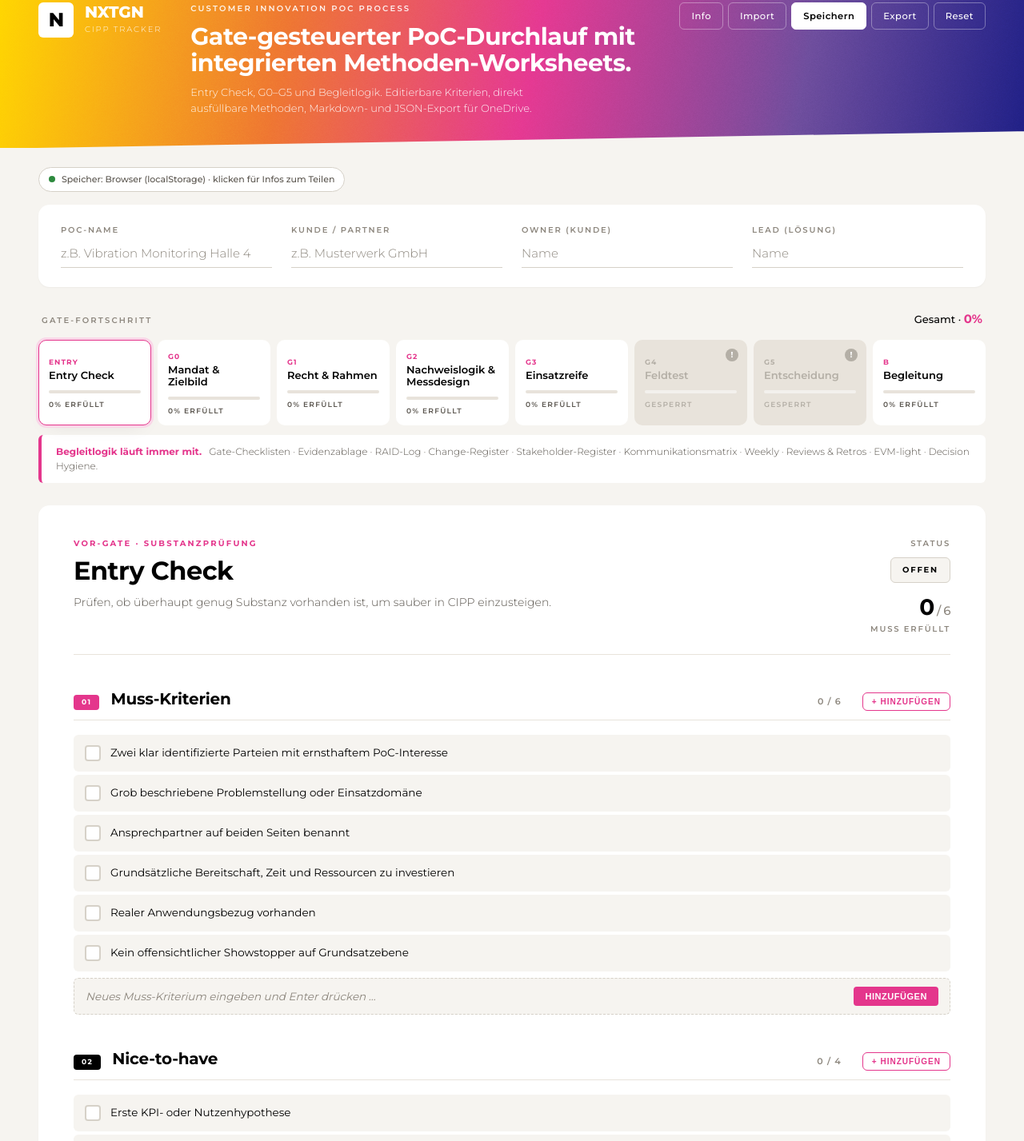
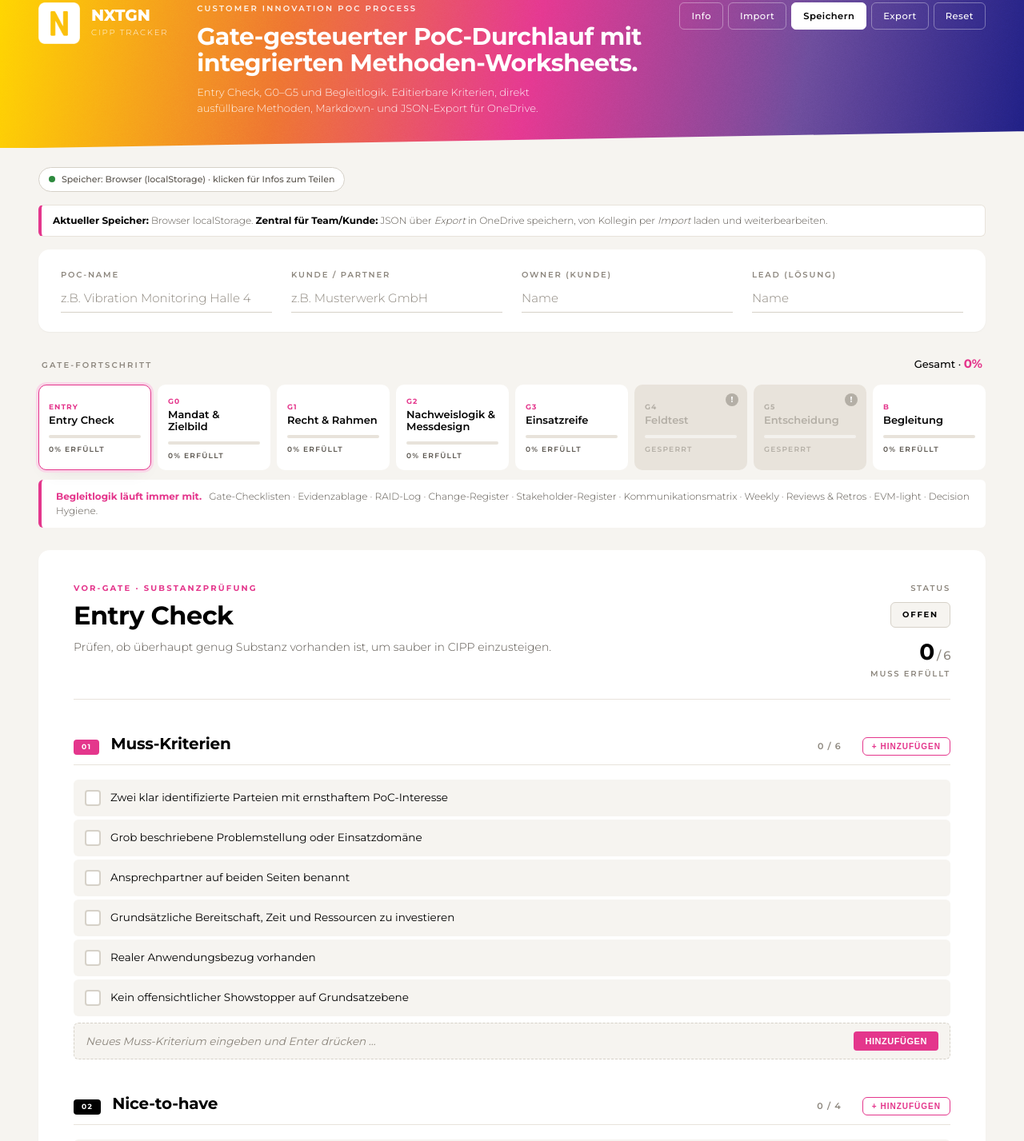
Before and after one commit to pcqtwptysf-ship-it/CIPP, a plain HTML site: page cipp-tracker-v2.html in a window 1280 px wide. Shown: the part 29-1456 px from the top of the page at 80% size. Drawn offline with Linux system fonts and the light colour scheme.

Commit message:
Add KPI tracker section, storage guidance, and NXTGN logos

```diff
--- a/cipp-tracker-v2.html
+++ b/cipp-tracker-v2.html
@@ -34,7 +34,7 @@
   .hero::after { content:""; position:absolute; left:0; right:0; bottom:-1px; height:36px; background: var(--beige); clip-path: polygon(0 100%, 100% 100%, 100% 40%, 0 100%); }
   .hero-inner { position:relative; z-index:1; max-width:1280px; margin:0 auto; display:flex; justify-content:space-between; align-items:flex-start; gap:36px; flex-wrap:wrap; }
   .logo-mark { display:flex; align-items:center; gap:14px; }
-  .logo-N { width:44px; height:44px; background:var(--white); border-radius:var(--radius-sm); display:flex; align-items:center; justify-content:center; font-weight:800; font-size:24px; color:var(--black); letter-spacing:-0.04em; }
+  .logo-mark img { display:block; width:52px; height:52px; object-fit:contain; }
   .logo-text { font-weight:800; font-size:20px; color:var(--white); line-height:1; }
   .logo-sub { font-weight:300; font-size:10px; letter-spacing:0.18em; text-transform:uppercase; color:var(--white); opacity:.92; margin-top:4px; }
   .hero-title { flex:1; min-width:300px; max-width:580px; }
@@ -64,6 +64,8 @@
   .storage-pill.ok .dot { background:#2d8a3e; }
   .storage-pill.warn .dot { background:var(--orange); }
   .storage-pill:hover { border-color:var(--pink); }
+  .storage-explain { margin-bottom:16px; background:var(--white); border:1px solid var(--grey-line-soft); border-left:4px solid var(--pink); border-radius:var(--radius-sm); padding:10px 14px; font-size:12px; color:var(--grey-text); line-height:1.5; }
+  .storage-explain strong { color:var(--black); }
 
   /* POC META */
   .poc-meta { background:var(--white); border-radius:var(--radius-lg); padding:24px 28px; margin-bottom:28px; display:grid; grid-template-columns:repeat(4,1fr); gap:24px; box-shadow:var(--shadow-sm); }
@@ -267,7 +269,7 @@
   <div class="hero-inner">
     <div style="display:flex; flex-direction:column; gap:16px;">
       <div class="logo-mark">
-        <div class="logo-N">N</div>
+        <img src="./assets/logo-nxtgn-weiss.png" alt="NXTGN Logo">
         <div>
           <div class="logo-text">NXTGN</div>
           <div class="logo-sub">CIPP Tracker</div>
@@ -294,6 +296,7 @@
   <div class="storage-pill" id="storage-pill" onclick="openHelp()" title="Klicke für Infos zu Speicher und Teilen">
     <span class="dot"></span><span id="storage-pill-text">Initialisiere Speicher…</span>
   </div>
+  <div class="storage-explain" id="storage-explain"></div>
 
   <section class="poc-meta">
     <div><label>PoC-Name</label><input id="meta-name" placeholder="z.B. Vibration Monitoring Halle 4" oninput="onMeta()"></div>
@@ -932,6 +935,7 @@ function blankState() {
     s.gates[g.id] = {
       muss: g.muss.map(t => ({ id:newId(), text:t, done:false })),
       nice: g.nice.map(t => ({ id:newId(), text:t, done:false })),
+      kpis: [],
       notes: '',
       methods: {}
     };
@@ -954,6 +958,7 @@ function migrate(loaded) {
     } else {
       if (Array.isArray(l.muss)) fresh.gates[g.id].muss = l.muss.map(x => ({ id:x.id||newId(), text:x.text||'', done:!!x.done }));
       if (Array.isArray(l.nice)) fresh.gates[g.id].nice = l.nice.map(x => ({ id:x.id||newId(), text:x.text||'', done:!!x.done }));
+      if (Array.isArray(l.kpis)) fresh.gates[g.id].kpis = l.kpis.map(x => ({ id:x.id||newId(), text:x.text||'', done:!!x.done }));
       if (l.methods && typeof l.methods === 'object') fresh.gates[g.id].methods = l.methods;
     }
     if (typeof l.notes === 'string') fresh.gates[g.id].notes = l.notes;
@@ -1024,6 +1029,18 @@ function updateStoragePill() {
     pill.classList.add('warn');
     text.textContent = 'Kein persistenter Speicher verfügbar — bitte regelmäßig als JSON exportieren';
   }
+  updateStorageExplain();
+}
+
+function updateStorageExplain() {
+  const box = document.getElementById('storage-explain');
+  if (!box) return;
+  const current = storageMode === 'claude'
+    ? 'Claude-Account-Storage'
+    : storageMode === 'local'
+      ? 'Browser localStorage'
+      : 'Nur In-Memory (nicht persistent)';
+  box.innerHTML = `<strong>Aktueller Speicher:</strong> ${current}. <strong>Zentral für Team/Kunde:</strong> JSON über <em>Export</em> in OneDrive speichern, von Kollegin per <em>Import</em> laden und weiterbearbeiten.`;
 }
 
 let saveTimer = null;
@@ -1131,6 +1148,8 @@ function renderPanel() {
   const mussTotal = state.gates[g.id].muss.length;
   const niceDone = state.gates[g.id].nice.filter(x=>x.done).length;
   const niceTotal = state.gates[g.id].nice.length;
+  const kpiDone = state.gates[g.id].kpis.filter(x=>x.done).length;
+  const kpiTotal = state.gates[g.id].kpis.length;
 
   let statusClass='open', statusText='offen';
   if (locked) { statusClass='locked'; statusText='gesperrt'; }
@@ -1184,6 +1203,15 @@ function renderPanel() {
   html += `
     <div class="sec-head">
       ${secTag('methoden')}
+      <h3 class="sec-title">KPI-Tracker</h3>
+      <span class="sec-hint">${kpiDone} / ${kpiTotal}</span>
+      <button class="sec-add-btn" onclick="focusAddInput('${g.id}','kpis')">+ KPI hinzufügen</button>
+    </div>
+    ${renderChecklist(g.id, 'kpis')}
+    ${renderAddRow(g.id, 'kpis')}
+
+    <div class="sec-head">
+      ${secTag('methoden')}
       <h3 class="sec-title">Methoden</h3>
       <span class="sec-hint">${g.methoden.length} Werkzeuge · klick um auszufüllen</span>
     </div>
@@ -1219,8 +1247,13 @@ function renderChecklist(gateId, type) {
 }
 
 function renderAddRow(gateId, type) {
+  const title = type === 'muss'
+    ? 'Muss-Kriterium'
+    : type === 'nice'
+      ? 'Nice-to-have'
+      : 'KPI';
   return `<div class="add-item-row">
-    <input id="add-${gateId}-${type}" placeholder="Neues ${type==='muss'?'Muss-Kriterium':'Nice-to-have'} eingeben und Enter drücken …" onkeydown="if(event.key==='Enter'){addItem('${gateId}','${type}')}">
+    <input id="add-${gateId}-${type}" placeholder="Neue${title==='KPI'?'':'s'} ${title} eingeben und Enter drücken …" onkeydown="if(event.key==='Enter'){addItem('${gateId}','${type}')}">
     <button onclick="addItem('${gateId}','${type}')">Hinzufügen</button>
   </div>`;
 }
@@ -1459,6 +1492,11 @@ function buildMarkdown() {
       state.gates[g.id].nice.forEach(it => md += `- [${it.done?'x':' '}] ${it.text}\n`);
       md += `\n`;
     }
+    if (state.gates[g.id].kpis.length) {
+      md += `### KPI-Tracker\n\n`;
+      state.gates[g.id].kpis.forEach(it => md += `- [${it.done?'x':' '}] ${it.text}\n`);
+      md += `\n`;
+    }
     // Methoden mit Inhalten
     const methodsWithData = g.methoden.filter(m => {
       const d = (state.gates[g.id].methods||{})[m.slug];
```
Also changed, not shown: assets/logo-nxtgn-farbig.png (added), assets/logo-nxtgn-schwarz.png (added), assets/logo-nxtgn-weiss.png (added).
